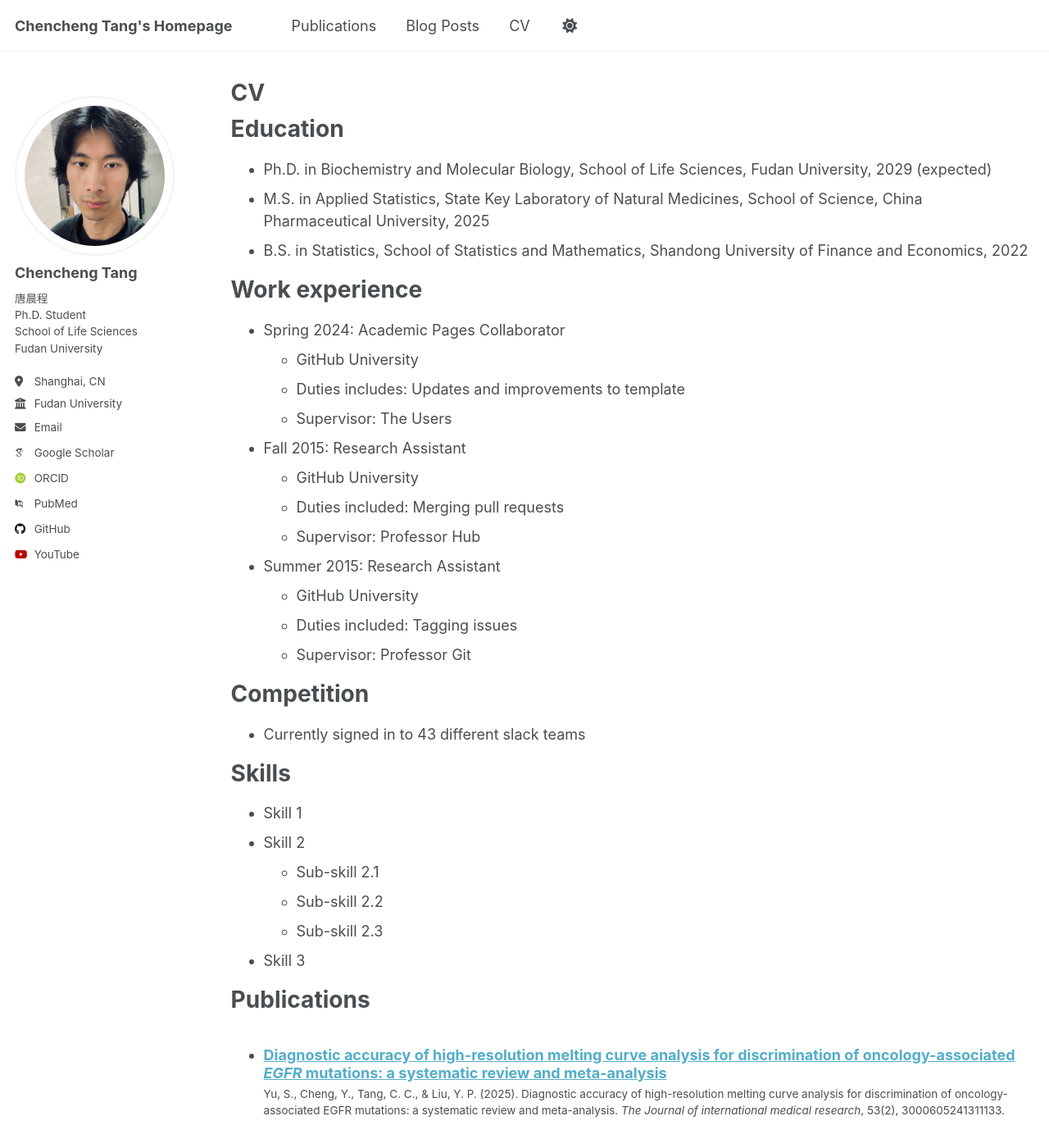
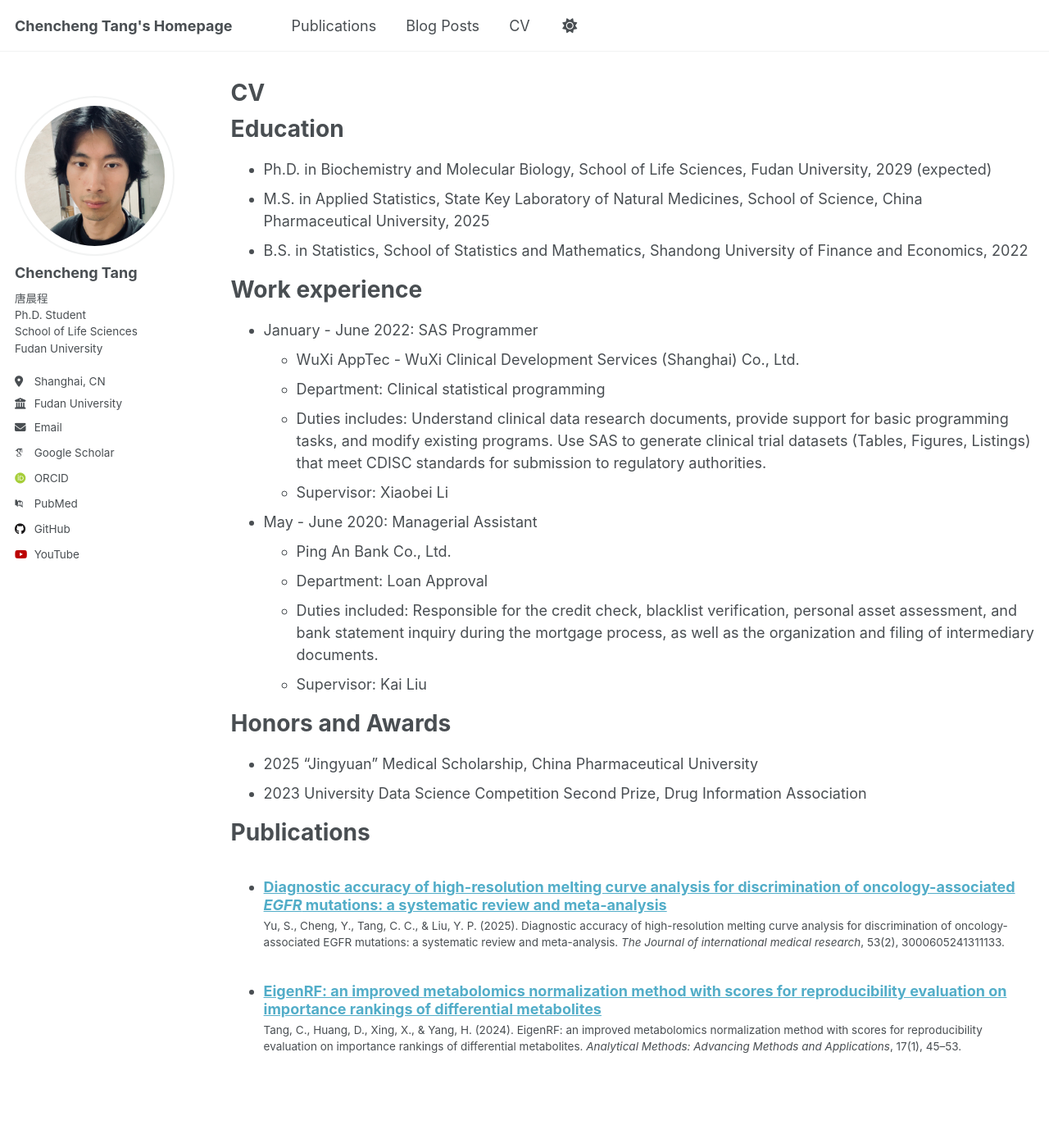
Before and after one commit to AI4Sfrontline/ai4sfrontline.github.io, a Jekyll site: the page built from _pages/cv.md, in a window 1280 px wide and 1400 px high. Shown: the whole window at 82% size. Built offline with Jekyll 4.4.1, drawn with Linux system fonts in a browser that asks for light colours; some web fonts are replaced; a script that is not in the unit is left out.

Commit message:
Update cv.md

```diff
--- a/_pages/cv.md
+++ b/_pages/cv.md
@@ -17,33 +17,22 @@ Education
 
 Work experience
 ======
-* Spring 2024: Academic Pages Collaborator
-  * GitHub University
-  * Duties includes: Updates and improvements to template
-  * Supervisor: The Users
+* January - June 2022: SAS Programmer
+  * WuXi AppTec - WuXi Clinical Development Services (Shanghai) Co., Ltd.
+  * Department: Clinical statistical programming
+  * Duties includes: Understand clinical data research documents, provide support for basic programming tasks, and modify existing programs. Use SAS to generate clinical trial datasets (Tables, Figures, Listings) that meet CDISC standards for submission to regulatory authorities.
+  * Supervisor: Xiaobei Li
 
-* Fall 2015: Research Assistant
-  * GitHub University
-  * Duties included: Merging pull requests
-  * Supervisor: Professor Hub
+* May - June 2020: Managerial Assistant
+  * Ping An Bank Co., Ltd.
+  * Department: Loan Approval
+  * Duties included: Responsible for the credit check, blacklist verification, personal asset assessment, and bank statement inquiry during the mortgage process, as well as the organization and filing of intermediary documents.
+  * Supervisor: Kai Liu
 
-* Summer 2015: Research Assistant
-  * GitHub University
-  * Duties included: Tagging issues
-  * Supervisor: Professor Git
-
-Competition
+Honors and Awards
 ======
-* Currently signed in to 43 different slack teams
-
-Skills
-======
-* Skill 1
-* Skill 2
-  * Sub-skill 2.1
-  * Sub-skill 2.2
-  * Sub-skill 2.3
-* Skill 3
+* 2025 "Jingyuan" Medical Scholarship, China Pharmaceutical University
+* 2023 University Data Science Competition Second Prize, Drug Information Association
 
 Publications
 ======
```
